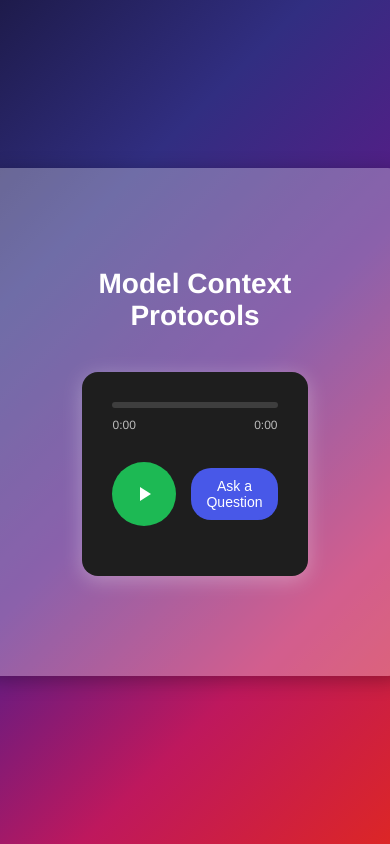
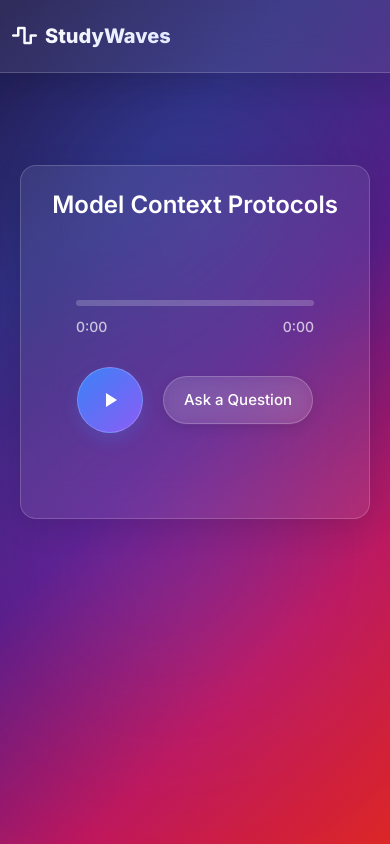
Before and after one commit to henhen1235/StudyWaves, a Django app: page /audio-player/11/ in a window 390 px wide. Run offline with Django 5.2, Linux system fonts and the light colour scheme; data comes from the database, SQL or seed files in the repository; some libraries are stand-ins or nearby versions.

Commit message:
ui improvements

```diff
--- a/studywaves/podcast/templates/podcast/audio_player.html
+++ b/studywaves/podcast/templates/podcast/audio_player.html
@@ -1,44 +1,48 @@
+{% extends "podcast/base.html" %}
 {% load static %}
-<!DOCTYPE html>
-<html lang="en">
-<head>
-  <meta charset="UTF-8">
-  <title>StudyWaves</title>
+
+{% block title %}{{ podcast.title }} - StudyWaves{% endblock %}
+
+{% block content %}
 <style>
-    * {
-      box-sizing: border-box;
-      margin: 0;
-      padding: 0;
-    }
-
-    body {
-      background-color: #121212;
-      color: #FFFFFF;
-      font-family: 'Helvetica Neue', sans-serif;
+    .audio-main-container {
       display: flex;
       flex-direction: column;
       align-items: center;
       justify-content: center;
-      height: 100vh;
-      padding: 20px;
+      padding: 40px 20px;
+      width: 100%;
+      max-width: 1200px;
+      margin: 0 auto;
+    }
+
+    .audio-glass-card {
+      background: rgba(255, 255, 255, 0.08);
+      backdrop-filter: blur(20px);
+      -webkit-backdrop-filter: blur(20px);
+      border: 1px solid rgba(255, 255, 255, 0.18);
+      box-shadow: 0 8px 32px rgba(0, 0, 0, 0.12);
+      border-radius: 16px;
+      padding: 40px;
+      width: 100%;
+      max-width: 800px;
+      margin: 20px auto;
+      transition: all 0.3s ease;
     }
 
     h1 {
       margin-bottom: 40px;
-      font-size: 28px;
+      font-size: 32px;
       font-weight: 600;
       text-transform: capitalize;
       text-align: center;
-      color: #FFFFFF;
+      color: white;
     }
 
     .player-container {
-      background-color: #1e1e1e;
       padding: 30px;
-      border-radius: 16px;
-      box-shadow: 0 4px 20px rgba(255, 255, 255, 0.3);
       width: 100%;
-      max-width: 400px;
+      max-width: 500px;
       display: flex;
       flex-direction: column;
       align-items: center;
@@ -47,18 +51,19 @@
     .progress-container {
       width: 100%;
       height: 6px;
-      background-color: #3e3e3e;
-      border-radius: 4px;
-      margin-bottom: 10px;
+      background-color: rgba(255, 255, 255, 0.2);
+      border-radius: 6px;
+      margin: 20px 0 10px;
       cursor: pointer;
       position: relative;
+      overflow: hidden;
     }
 
     .progress-bar {
       height: 100%;
-      background-color: #1DB954;
+      background: linear-gradient(135deg, #3b82f6 0%, #8b5cf6 50%, #ec4899 100%);
       width: 0%;
-      border-radius: 4px;
+      border-radius: 6px;
       transition: width 0.2s;
     }
 
@@ -66,33 +71,36 @@
       width: 100%;
       display: flex;
       justify-content: space-between;
-      font-size: 12px;
-      color: #bbb;
+      font-size: 14px;
+      color: rgba(255, 255, 255, 0.7);
       margin-bottom: 30px;
+      font-weight: 500;
     }
 
     .controls {
       display: flex;
       justify-content: center;
       align-items: center;
-      gap: 15px;
-      margin-bottom: 20px;
+      gap: 20px;
+      margin-bottom: 30px;
     }
 
     .toggle-button {
-      background-color: #1DB954;
-      border: none;
+      background: linear-gradient(135deg, #3b82f6, #8b5cf6);
+      border: 1px solid rgba(255, 255, 255, 0.2);
       border-radius: 50%;
       padding: 20px;
       cursor: pointer;
       display: flex;
       justify-content: center;
       align-items: center;
-      transition: background-color 0.2s;
+      transition: all 0.3s ease;
+      box-shadow: 0 8px 16px rgba(59, 130, 246, 0.2);
     }
 
     .toggle-button:hover {
-      background-color: #1ed760;
+      transform: translateY(-2px);
+      box-shadow: 0 12px 24px rgba(59, 130, 246, 0.3);
     }
 
     .toggle-button svg {
@@ -102,18 +110,24 @@
     }
 
     .question-button {
-      background-color: #4858e8;
+      background: rgba(255, 255, 255, 0.1);
+      backdrop-filter: blur(10px);
+      -webkit-backdrop-filter: blur(10px);
       color: white;
-      border: none;
-      border-radius: 20px;
-      padding: 10px 15px;
-      font-size: 14px;
+      border: 1px solid rgba(255, 255, 255, 0.2);
+      border-radius: 24px;
+      padding: 12px 20px;
+      font-size: 15px;
+      font-weight: 500;
       cursor: pointer;
-      transition: background-color 0.2s;
+      transition: all 0.3s ease;
+      box-shadow: 0 4px 12px rgba(0, 0, 0, 0.1);
     }
 
     .question-button:hover {
-      background-color: #3a47c0;
+      background: rgba(255, 255, 255, 0.15);
+      transform: translateY(-2px);
+      box-shadow: 0 8px 16px rgba(0, 0, 0, 0.15);
     }
 
     .question-modal {
@@ -218,27 +265,39 @@
     }
 
     .mic-active {
-      background-color: #ff4040;
+      background: linear-gradient(135deg, #ef4444, #f97316);
       animation: pulse 1.5s infinite;
     }
 
     @keyframes pulse {
       0% {
-        box-shadow: 0 0 0 0 rgba(255, 64, 64, 0.7);
+        box-shadow: 0 0 0 0 rgba(239, 68, 68, 0.7);
       }
       70% {
-        box-shadow: 0 0 0 10px rgba(255, 64, 64, 0);
+        box-shadow: 0 0 0 10px rgba(239, 68, 68, 0);
       }
       100% {
-        box-shadow: 0 0 0 0 rgba(255, 64, 64, 0);
+        box-shadow: 0 0 0 0 rgba(239, 68, 68, 0);
+      }
+    }
+
+    /* Add responsive styling */
+    @media (max-width: 768px) {
+      .audio-glass-card {
+        padding: 25px;
+      }
+
+      h1 {
+        font-size: 24px;
+        margin-bottom: 30px;
       }
     }
   </style>
-</head>
-<body style="background: linear-gradient(135deg, #1e1b4b 0%, #312e81 25%, #581c87 50%, #be185d 75%, #dc2626 100%);">
-  <div class="container" style="background-color: rgba(255, 255, 255, 0.3) !important; padding: 100px !important; border-radius: 20px; box-shadow: 0 4px 20px rgba(0, 0, 0, 0.3);">
 
+<div class="audio-main-container">
+    <div class="audio-glass-card">
         <h1>{{ podcast.title }}</h1>
+
         <div class="player-container">
             <audio id="audio"></audio>
 
```
Also changed, not shown: other parts of studywaves/podcast/templates/podcast/audio_player.html (+57 -24 lines), 8 other files. Lines whose indentation alone changed are shown as unchanged.
